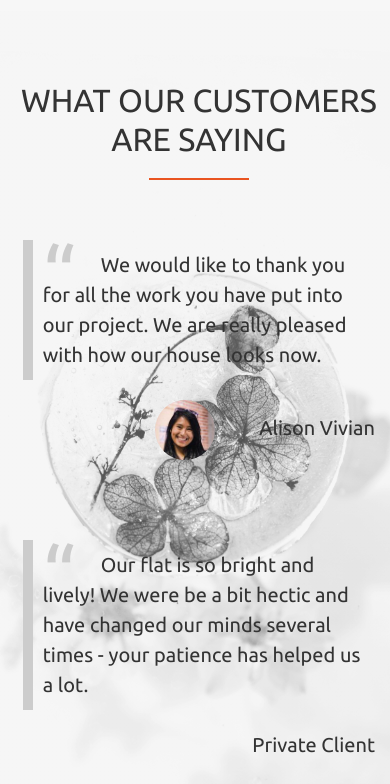
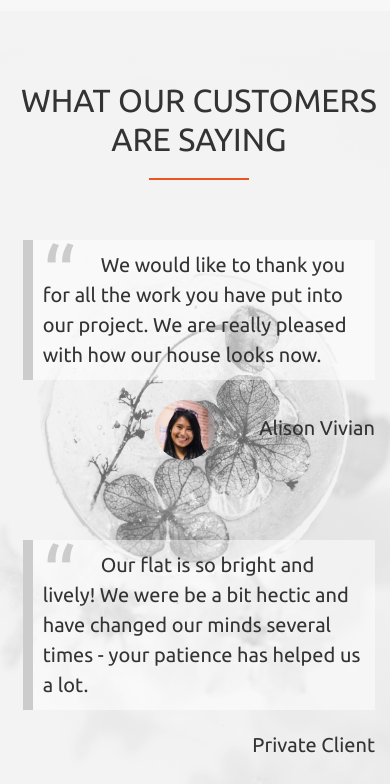
Before and after one commit to koleaby4/dom-designs, a plain HTML site: page index.html in a window 390 px wide. Shown: the part 3033-3817 px from the top of the page. Drawn offline with nearby package versions, Linux system fonts and the light colour scheme.

Commit message:
better background contrast for testimonials in mobile view

```diff
--- a/assets/css/style.css
+++ b/assets/css/style.css
@@ -120,9 +120,8 @@ header {
   padding-top: 10px;
   padding-left: 2%;
   background-image: linear-gradient(
-      /* reduce contrast of the background */ to right,
-      rgba(225, 225, 225, 0.3),
-      rgba(225, 225, 225, 0.3)
+      rgba(225, 225, 225, 0.4),
+      rgba(225, 225, 225, 0.4)
     ),
     url("../images/testimoials-background.jpg");
   background-size: cover;
@@ -142,10 +141,10 @@ header {
 
 blockquote {
   border-left: 10px solid #ccc;
-  /* margin: 1.5em 10px; */
   padding: 0.5em 10px;
   quotes: "\201C""\201D";
 }
+
 blockquote:before {
   color: #ccc;
   content: open-quote;
@@ -154,8 +153,16 @@ blockquote:before {
   margin-right: 0.25em;
   vertical-align: -0.4em;
 }
+
 blockquote p {
   display: inline;
+}
+
+/* increase contrast with background behind quote text on mobile */
+@media (max-width: 799px) {
+  blockquote {
+    background-color: rgba(255, 255, 255, 0.5);
+  }
 }
 
 .customer {
```
